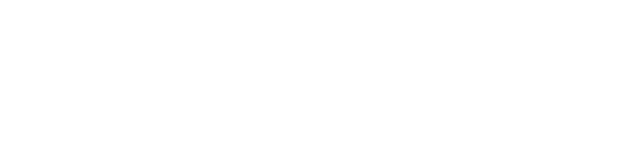
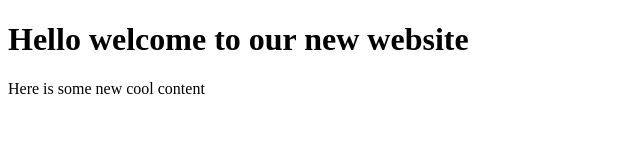
Before and after one commit to OG-wura/test-repo, a plain HTML site: page Index.html in a window 1280 px wide. Shown: the whole page, without its empty margins (0-640 px from the left). Drawn offline with Linux system fonts and the light colour scheme.

Commit message:
Added content to index.html

```diff
--- a/Index.html
+++ b/Index.html
@@ -7,6 +7,7 @@
   <title>Document</title>
 </head>
 <body>
-
+<h1>Hello welcome to our new website</h1>
+<p>Here is some new cool content</p>
 </body>
 </html>
```
